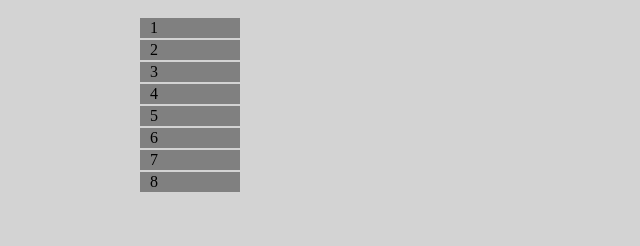
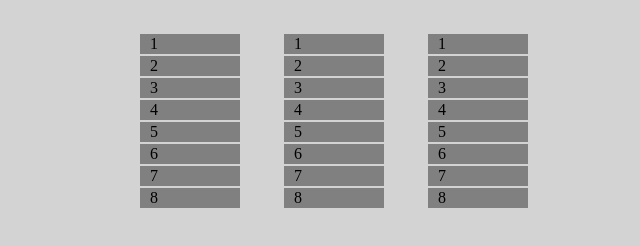
Before and after one commit to s3c0nDD/jQuery-animate-plugin, a website: page index.html in a window 1280 px wide. Shown: the part 140-386 px from the top of the page, without its empty margins (0-640 px from the left). Drawn offline with nearby package versions, Linux system fonts and the light colour scheme.

Commit message:
add more lists

```diff
--- a/index.html
+++ b/index.html
@@ -24,6 +24,28 @@
         <li class="list-item">8</li>
     </ul>
 
+    <ul class="list">
+        <li class="list-item">1</li>
+        <li class="list-item">2</li>
+        <li class="list-item">3</li>
+        <li class="list-item">4</li>
+        <li class="list-item">5</li>
+        <li class="list-item">6</li>
+        <li class="list-item">7</li>
+        <li class="list-item">8</li>
+    </ul>
+
+    <ul class="list">
+        <li class="list-item">1</li>
+        <li class="list-item">2</li>
+        <li class="list-item">3</li>
+        <li class="list-item">4</li>
+        <li class="list-item">5</li>
+        <li class="list-item">6</li>
+        <li class="list-item">7</li>
+        <li class="list-item">8</li>
+    </ul>
+
     <script src="https://code.jquery.com/jquery-1.12.0.min.js"></script>
     <script src="plugin/plugin.js"></script>
 </body>
--- a/style.css
+++ b/style.css
@@ -5,7 +5,9 @@ body {
 
 .list {
     list-style-type: none;
-    max-width: 100px
+    max-width: 100px;
+    width: 100%;
+    display: inline-block;
 }
 
 .list-item {
```
